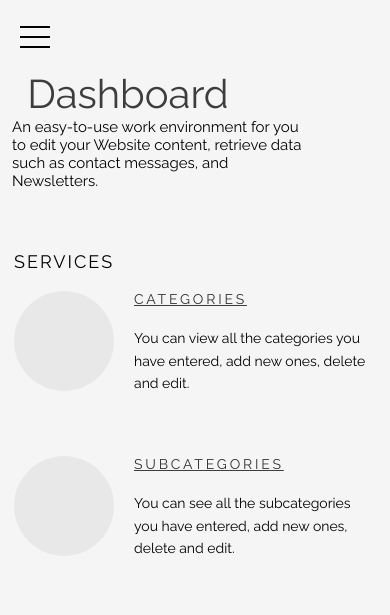
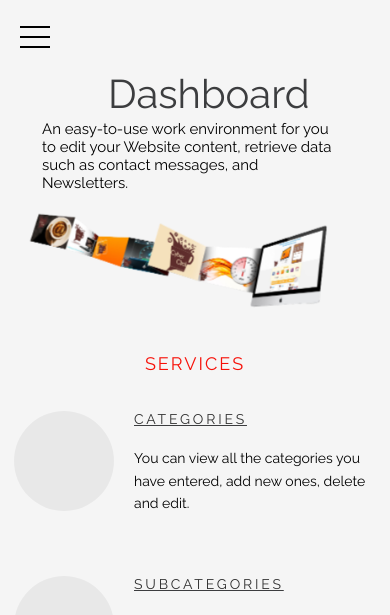
Before and after one commit to jvorte/dashboard, a PHP site: page /index.html in a window 390 px wide. Shown: the top 615 px of the page. Run offline with PHP 8.4, Linux system fonts and the light colour scheme; some libraries are stand-ins or nearby versions.

Commit message:
First Commit

```diff
--- a/css/style.css
+++ b/css/style.css
@@ -766,6 +766,7 @@ font-size: 14px;
   font-weight: 500;
   text-transform: uppercase;
   letter-spacing: 2px;
+  color: #f71008;
 }
 .fh5co-heading.fh5co-light {
   color: #fff;
@@ -1112,20 +1113,21 @@ font-size: 14px;
   #site-title {
 
     color: #3c3d3f;
-    margin: 100px 35px 0 0;
-    font-size: 100px;
-    width: 500px;
+    margin: 0px 0 0 150px;
+    font-size: 70px;
+    width: 470px;
 
   }
 
   #site-subtitle{
-    margin: 0 55px 0 0;
+    margin: 0px 0 0 100px;
     width: 500px;
 
   }
 
 .top-area{
- margin: -40px 0 0 -45px;
+ margin: 5px 0 0 -500px;
+ width: 400px;
 
  }
  #fh5co-aside #fh5co-main-menu ul li a {
@@ -1150,6 +1152,25 @@ font-size: 14px;
   body {
     font-size: 16px;
   }
+
+  #site-title {
+
+    font-size: 3vw;
+    color: #3c3d3f;
+    margin: 0 15px 0 0;
+    font-size: 100px;
+    width: 550px;
+
+  }
+  #site-subtitle{
+    margin: 55px 55px 0 0;
+    width: 500px;
+
+  }
+  .top-area{
+    margin: 0 0 0 -145px;
+    width: 450px;
+    }
 }
 /* ----------------------media 768px--------------------------------- */
 
@@ -1179,17 +1200,25 @@ font-size: 14px;
   }
   #site-title {
 
-    font-size: 3vw;
     color: #3c3d3f;
-    margin: 125px 35px 0 0;
-    font-size: 100px;
+    margin: 60px 35px 0 100px;
+    font-size: 75px;
     width: 500px;
 
   }
-  .top-area{
-    margin: -20px 0 0 -45px;
+   #site-subtitle{
+      margin: 120px 0 0 120px;
+      width: 500px;
 
     }
+  .top-area{
+
+    margin: -100px 0 0 95px;
+    width: 500px;
+
+
+  }
+
   .work .desc h3 {
     -webkit-transform: translate3d(0, 0, 0);
     transform: translate3d(0, 0, 0);
@@ -1259,7 +1288,9 @@ font-size: 14px;
     visibility: visible;
   }
   .fh5co-heading {
-    margin-bottom: 1em;
+    margin-bottom: 2em;
+    text-align: center;
+    margin-top: -40px;
   }
   #fh5co-aside .fh5co-footer {
 
@@ -1274,21 +1305,21 @@ font-size: 14px;
   #site-title {
 
    color: #3c3d3f;
-    margin: 50px 35px 0 15px;
-    font-size: 70px;
+    margin: 0 -120px 0 5px;
+    font-size: 50px;
     /* width: 300px; */
 
   }
 
   #site-subtitle{
-    margin: 0 55px 0 0;
-    width: 300px;
+    margin: 65px 55px 0 0;
+    width: 600px;
 
   }
 
 .top-area{
- margin: -290px 0 0 345px;
-
+ margin: -170px 0 0 125px;
+ width: 310px;
  }
  .top-area{
   /* display: none; */
@@ -1308,29 +1339,23 @@ font-size: 14px;
     height: 270px;
   }
   #site-title{
-text-align: center;
+
   font-size: 40px;
-  margin: 70px 00px 0 50px;
-
-  }
-  #site-subtitle{
-    font-size: 15px;
-    margin: 10px 0 0 0;
-
-  }
-  .top-area{
-    display: none;
-  }
-
-  #site-subtitle{
-    margin: 0 55px 0 0;
-    width: 300px;
+  margin: 70px -230px 0 0;
 
   }
 
+
+  #site-subtitle{
+    margin: 120px 0 0 30px;
+    width: 300px;
+    font-size: 15px;
+  }
+
+
 .top-area{
- /* margin: -290px 0 0 345px; */
-
+ margin: -170px 0 0 12px;
+    /* display: none; */
  }
 
 }
```
